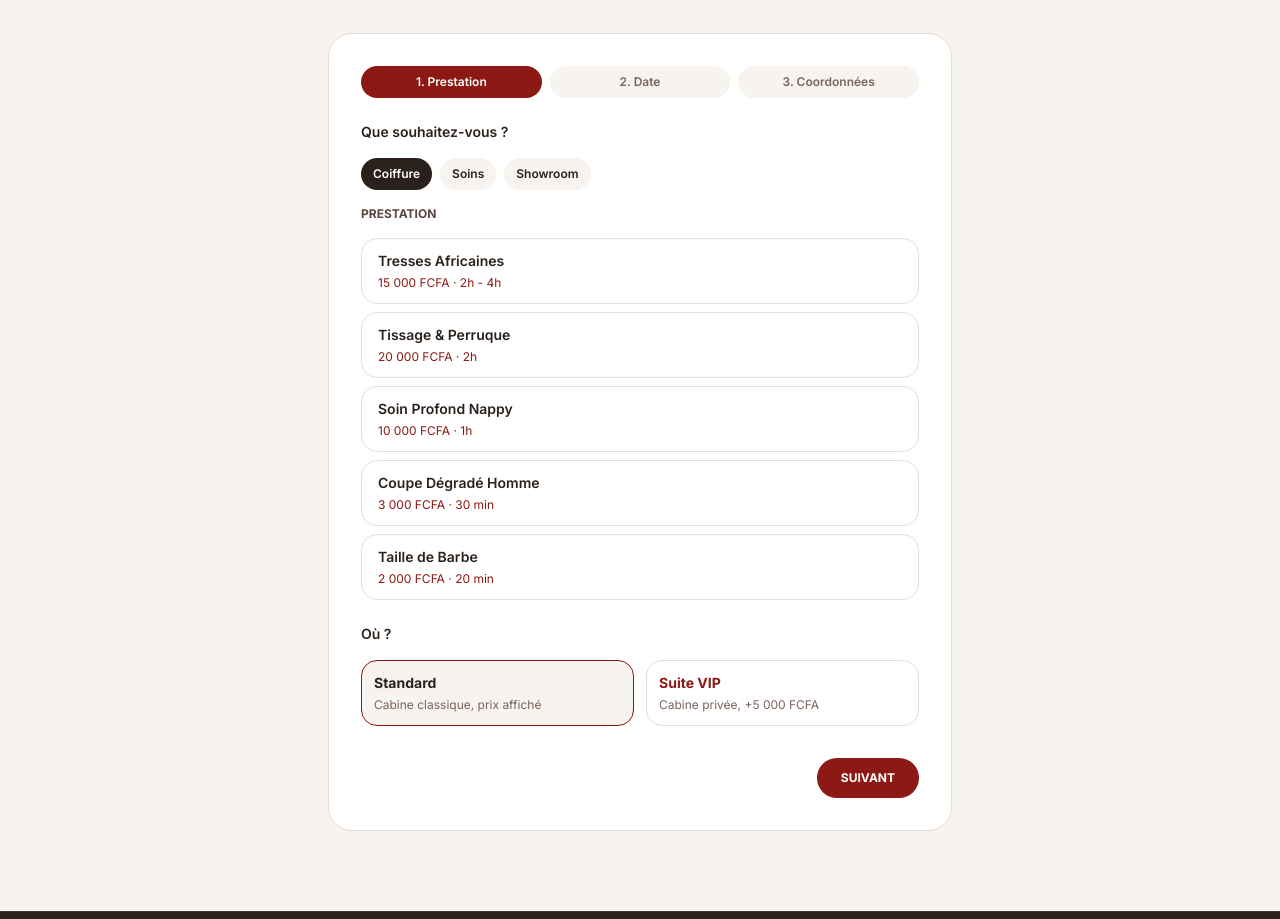
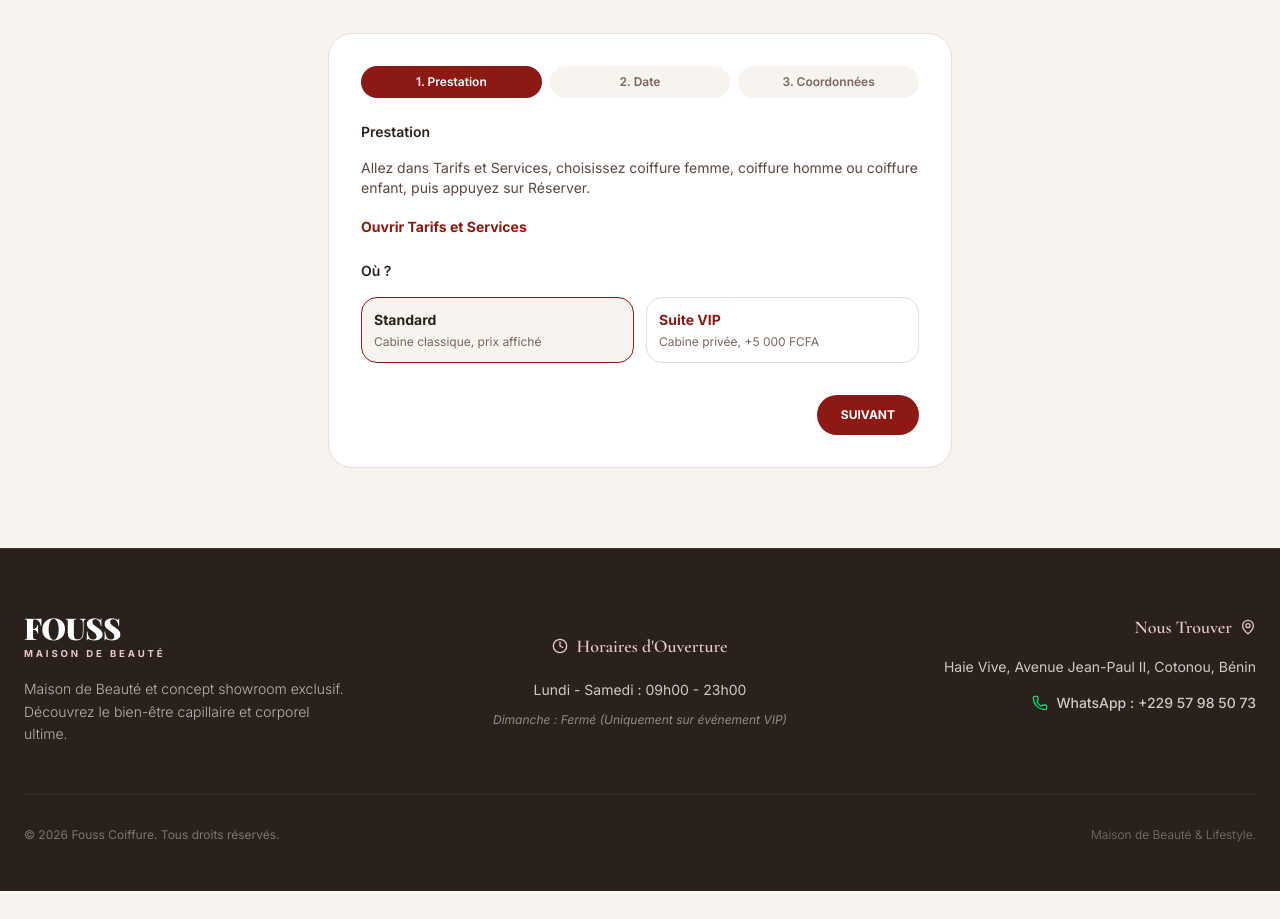
Before and after one commit to Soboure/fouss_coiffure, a React (Vite) app: page / in a window 1280 px wide. Shown: the part 2782-3701 px from the top of the page. After the commit the page ends 3673 px from the top, so only its background shows below. Built offline with nearby package versions, Linux system fonts and the light colour scheme; a web font is replaced by a local one.

Commit message:
La prestation se choisit dans Tarifs, plus dans le formulaire.

```diff
--- a/src/MainSite.tsx
+++ b/src/MainSite.tsx
@@ -4,14 +4,14 @@
 // À l'envoi, la fiche part vers /api/reservations avec source = site.
 // Le code du ticket est créé une seule fois, ici, avant l'envoi. Forme FOUSS-XXX-1234.
 
-import React, { useState, useRef } from 'react';
+import React, { useState, useRef, useEffect } from 'react';
 import { Link } from 'react-router-dom';
 import { CheckCircle, Download, Sparkles, Calendar, Clock, ArrowRight, ArrowLeft, Shield, Compass, ShoppingBag } from 'lucide-react';
 import { motion, AnimatePresence } from 'motion/react';
 import Navbar from './Navbar';
 import Footer from './Footer';
 
-import { serviceCategories, allServicesList } from './data/services';
+import { allServicesList } from './data/services';
 
 const pillars = [
   {
@@ -45,12 +45,18 @@ export default function MainSite() {
   const [bookingStatus, setBookingStatus] = useState<'idle' | 'loading' | 'success'>('idle');
   const [ticketCode, setTicketCode] = useState('');
   const [currentStep, setCurrentStep] = useState(1);
-  const [selectedCat, setSelectedCat] = useState<'coiffure' | 'soins' | 'boutique'>('coiffure');
 
   // Form state
   const [formData, setFormData] = useState({
     service: '', date: '', time: '10:00', space: 'Standard', firstName: '', lastName: '', clientPhone: ''
   });
+
+  useEffect(() => {
+    const nom = new URLSearchParams(window.location.search).get('service');
+    if (!nom) return;
+    setFormData(actuel => ({ ...actuel, service: nom }));
+    document.getElementById('booking')?.scrollIntoView({ behavior: 'smooth' });
+  }, []);
 
   const ticketRef = useRef<HTMLDivElement>(null);
 
@@ -393,27 +399,10 @@ export default function MainSite() {
 
                 {currentStep === 1 && (
                   <div className="space-y-4">
-                    <p className="text-sm font-semibold">Que souhaitez-vous ?</p>
-                    <div className="flex gap-2 text-xs font-semibold">
-                      {([['coiffure', 'Coiffure'], ['soins', 'Soins'], ['boutique', 'Showroom']] as const).map(([id, label]) => (
-                        <button key={id} type="button" onClick={() => { setSelectedCat(id); setFormData({ ...formData, service: '' }); }} className={`px-3 py-2 rounded-full ${selectedCat === id ? 'bg-charcoal text-white' : 'bg-creme'}`}>{label}</button>
-                      ))}
-                    </div>
-                    <p className="text-xs font-bold uppercase text-warm-brown">Prestation</p>
-                    <div className="grid gap-2">
-                      {serviceCategories[selectedCat].map(s => (
-                        <button
-                          key={s.id}
-                          type="button"
-                          onClick={() => setFormData({ ...formData, service: s.name })}
-                          className={`text-left rounded-2xl border px-4 py-3 ${formData.service === s.name ? 'border-bordeaux bg-creme' : 'border-sable bg-white'}`}
-                        >
-                          <span className="block text-sm font-semibold">{s.name}</span>
-                          <span className="block text-xs text-bordeaux mt-1">{s.price} · {s.duration}</span>
-                        </button>
-                      ))}
-                    </div>
-                    {formData.service && <p className="text-xs text-warm-brown">{getSelectedServiceDetails()?.desc}</p>}
+                    <p className="text-sm font-semibold">Prestation</p>
+                    <p className="text-sm text-warm-brown">Allez dans Tarifs et Services, choisissez coiffure femme, coiffure homme ou coiffure enfant, puis appuyez sur Réserver.</p>
+                    <Link to="/tarifs" className="inline-flex text-sm font-bold text-bordeaux">Ouvrir Tarifs et Services</Link>
+                    {formData.service && <p className="rounded-2xl border border-bordeaux bg-creme px-4 py-3 text-sm font-semibold">{formData.service}</p>}
                     <p className="text-sm font-semibold pt-2">Où ?</p>
                     <div className="grid grid-cols-2 gap-3">
                       <button type="button" onClick={() => setFormData({ ...formData, space: 'Standard' })} className={`border rounded-2xl p-3 text-left ${formData.space === 'Standard' ? 'border-bordeaux bg-creme' : 'border-sable'}`}>
--- a/src/TarifsPage.tsx
+++ b/src/TarifsPage.tsx
@@ -1,7 +1,7 @@
 // Rôle de ce fichier : la page des prix.
 // Coiffure se divise en Femme, Homme et Enfant. Enfant n'a pas encore de prix.
 // Les montants viennent de src/data/services.ts. On ne les réécrit pas dans cette page.
-// Réserver ouvre le formulaire de l'accueil. La prestation n'est pas encore préremplie.
+// Réserver renvoie au formulaire avec la prestation déjà choisie.
 
 import React, { useState } from 'react';
 import { Link } from 'react-router-dom';
@@ -46,7 +46,7 @@ export default function TarifsPage() {
           <span className="text-gold-light text-xs font-bold tracking-widest uppercase">Notre catalogue</span>
           <h1 className="text-4xl md:text-5xl font-serif font-bold mt-2">Tarifs & Prestations</h1>
           <p className="text-creme/80 text-sm md:text-base mt-4 max-w-xl leading-relaxed font-light">
-            Les prix affichés sont ceux du salon. Réserver ouvre le formulaire, la prestation se choisit encore à l'étape 1.
+            Choisissez femme, homme ou enfant, puis Réserver. La prestation suit dans le formulaire.
           </p>
         </div>
       </section>
@@ -107,7 +107,7 @@ export default function TarifsPage() {
                     {service.duration}
                   </p>
                   <Link
-                    to="/#booking"
+                    to={`/?service=${encodeURIComponent(service.name)}#booking`}
                     className="mt-5 inline-flex items-center justify-center bg-bordeaux text-white px-5 py-3 rounded-full text-xs font-bold uppercase tracking-wider"
                   >
                     Réserver
```
